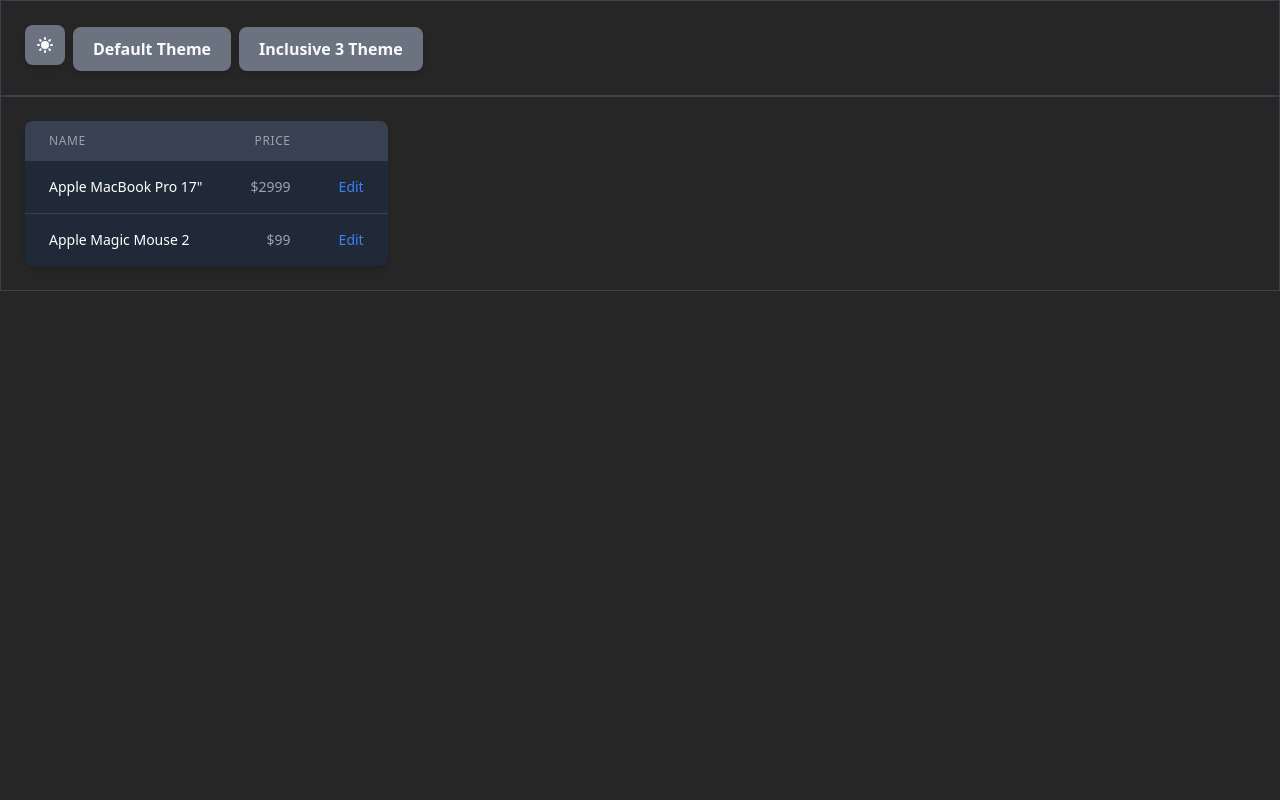
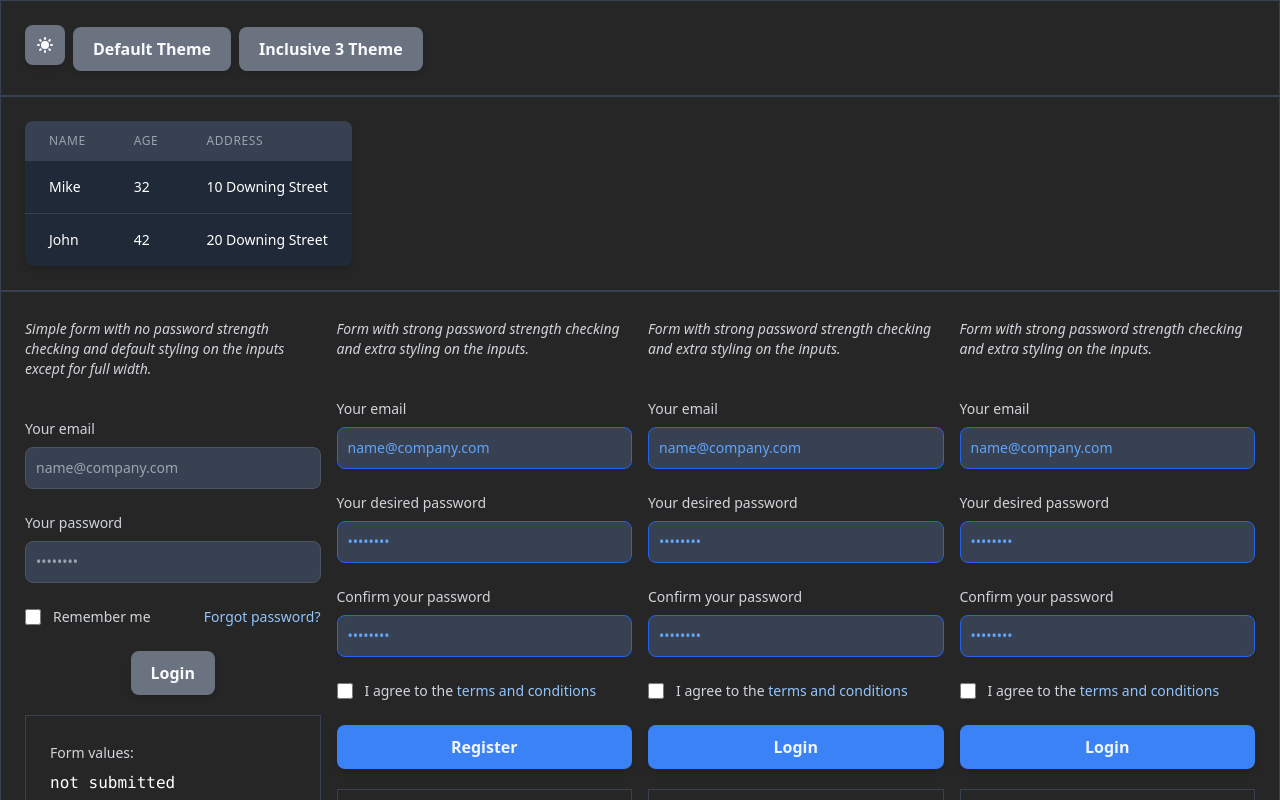
Before and after one commit to edadma/react-tailwind, a React (Create React App) app: page / in a window 1280 px wide. Shown: the top 800 px of the page. Built offline with nearby package versions, Linux system fonts and the light colour scheme.

Commit message:
start coding Table

```diff
--- a/src/Demo.tsx
+++ b/src/Demo.tsx
@@ -22,6 +22,7 @@
   Link,
   Center,
   Between,
+  Table,
 } from './index'
 import { ThemeProvider } from './ThemeProvider'
 import { DefaultTheme } from './themes/DefaultTheme'
@@ -29,6 +30,39 @@
 import { ThemeSwitcher } from './ThemeSwitcher'
 import { Home } from './Icons'
 import * as yup from 'yup'
+
+const data = [
+  {
+    key: '1',
+    name: 'Mike',
+    age: 32,
+    address: '10 Downing Street',
+  },
+  {
+    key: '2',
+    name: 'John',
+    age: 42,
+    address: '20 Downing Street',
+  },
+]
+
+const columns = [
+  {
+    title: 'Name',
+    index: 'name',
+    key: 'name',
+  },
+  {
+    title: 'Age',
+    index: 'age',
+    key: 'age',
+  },
+  {
+    title: 'Address',
+    index: 'address',
+    key: 'address',
+  },
+]
 
 export const Demo: React.FC = () => {
   const [form1, setForm1] = useState()
@@ -45,6 +79,11 @@
             <ThemeSwitcher value={DefaultTheme} />
             <ThemeSwitcher value={CB3Theme} />
           </Space>
+        </Card>
+        <Card>
+          <Grid cols={4}>
+            <Table striped hoverable bordered columns={columns} data={data} />
+          </Grid>
         </Card>
         <Card>
           <Grid cols={4}>
--- a/src/Table.tsx
+++ b/src/Table.tsx
@@ -1,14 +1,61 @@
-import React from 'react'
+import React, { FC } from 'react'
 import { Card } from './Card'
 import { Space } from './Space'
 import { ModeSwitcher } from './ModeSwitcher'
 import { ThemeSwitcher } from './ThemeSwitcher'
 import { DefaultTheme } from './themes/DefaultTheme'
 import { CB3Theme } from './themes/CB3Theme'
-import { ThemeProvider } from './ThemeProvider'
+import { ThemeProvider, useTheme } from './ThemeProvider'
 import { ModeProvider } from './ModeProvider'
 
-export const ExampleTable: React.FC = () => {
+export interface TableColumn {
+  title: React.ReactNode
+  index: string
+  key?: string
+}
+
+interface TableProps
+  extends React.DetailedHTMLProps<React.TableHTMLAttributes<HTMLTableElement>, HTMLTableElement> {
+  columns: TableColumn[]
+  data: any[]
+  bordered?: boolean
+  striped?: boolean
+  hoverable?: boolean
+}
+
+export const Table: FC<TableProps> = (props) => {
+  const { columns, data, bordered, striped, hoverable, ...other } = props
+  const { theme } = useTheme()
+
+  return (
+    <table className={theme.component.table.style.table} {...other}>
+      <thead className={theme.component.table.style.thead}>
+        <tr>
+          {columns.map(({ title, index, key }, ind) => (
+            <th scope="col" className={theme.component.table.style.th}>
+              {title}
+            </th>
+          ))}
+        </tr>
+      </thead>
+      <tbody>
+        {data.map((row, ind) => (
+          <tr
+            className={`${theme.component.table.style.tr} ${
+              ind < data.length - 1 ? theme.component.table.style.horizontalDividers : ''
+            }`}
+          >
+            {columns.map(({ index }) => (
+              <td className={theme.component.table.style.td}>{row[index]}</td>
+            ))}
+          </tr>
+        ))}
+      </tbody>
+    </table>
+  )
+}
+
+export const ExampleTable: FC = () => {
   return (
     <ThemeProvider>
       <ModeProvider>
--- a/src/index.tsx
+++ b/src/index.tsx
@@ -6,7 +6,7 @@
 
 ReactDOM.render(
   <StrictMode>
-    <ExampleTable />
+    <Demo />
   </StrictMode>,
   document.getElementById('root')
 )
@@ -29,3 +29,4 @@
 export { Link } from './Link'
 export { Center } from './Center'
 export { Between } from './Between'
+export { Table } from './Table'
--- a/src/themes/DefaultTheme.ts
+++ b/src/themes/DefaultTheme.ts
@@ -496,5 +496,15 @@
         weight: 'medium',
       },
     },
+    table: {
+      style: {
+        table: 'overflow-hidden rounded-lg shadow-md',
+        thead: 'bg-gray-50 dark:bg-gray-700',
+        th: 'py-3 px-6 text-xs font-medium tracking-wider text-left text-gray-700 uppercase dark:text-gray-400',
+        tr: 'bg-white dark:bg-gray-800',
+        horizontalDividers: 'border-b dark:border-gray-700',
+        td: 'py-4 px-6 text-sm font-medium text-gray-900 whitespace-nowrap dark:text-white',
+      },
+    },
   },
 }
```
